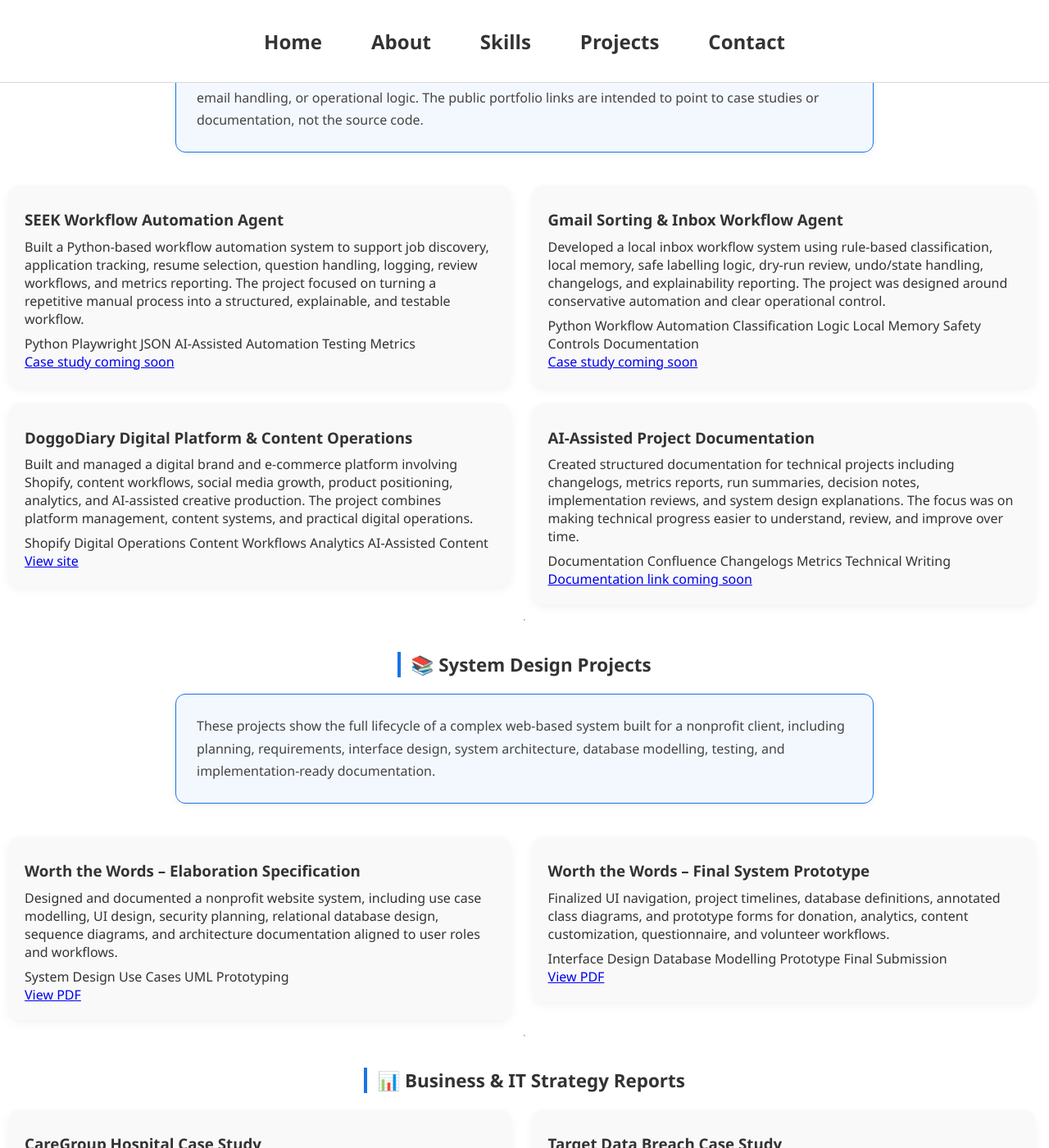
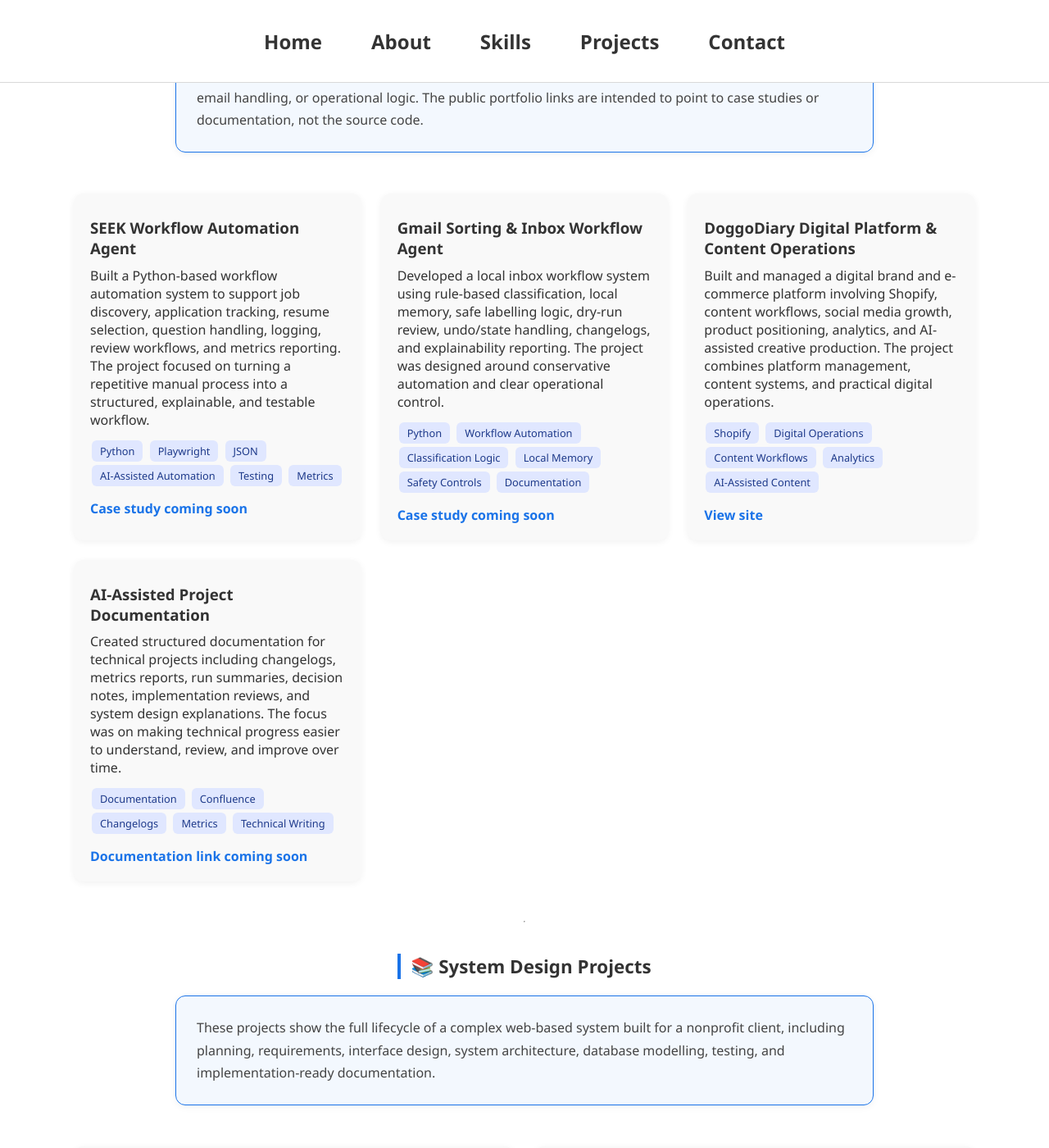
Before and after one commit to masontatafu/masontatafu.github.io, a Jekyll site: the page built from projects.md, in a window 1280 px wide and 1400 px high, scrolled down 337 px. Shown: the whole window at 82% size. Built offline with Jekyll 4.4.1, drawn with Linux system fonts in a browser that asks for light colours.

Commit message:
Update style.css

```diff
--- a/assets/css/style.css
+++ b/assets/css/style.css
@@ -501,61 +501,15 @@ body {
   scale: 1.08; /* bump this up slightly to match the others */
 }
 
-
 /* projects page */
 
-.project-card {
-    display: inline-block;
-    vertical-align: top;
-    width: calc(48% - 40px);
-    margin: 10px;
-    background-color: #f9f9f9;
-    padding: 20px;
-    border-radius: 15px;
-    box-shadow: 0 4px 12px rgba(0, 0, 0, 0.05);
-    transition: transform 0.3s ease;
-}
-
-.project-card:hover {
-    transform: translateY(-5px);
-}
-
-.project-card p, .project-card h3 {
-    margin: 0.5em 0;
-}
-
-@media (max-width: 768px) {
-    .project-card {
-        width: 100%;
-        margin: 15px 0;
-    }
-
-main > :last-child {
-    margin-bottom: 100px;
-}
-
-.tag {
-  display: inline-block;
-  background-color: #1a73e8;
-  color: white;
-  font-size: 0.75rem;
-  padding: 3px 8px;
-  border-radius: 10px;
-  margin-right: 6px;
-  margin-top: 6px;
-}
-.project-tags {
-  margin-top: 8px;
-}
-
-
-
-/* changes to projects page to display 2x2 grid */
 .project-grid {
   display: grid;
   grid-template-columns: repeat(auto-fit, minmax(320px, 1fr));
   gap: 24px;
-  margin-top: 20px;
+  max-width: 1100px;
+  margin: 20px auto 40px auto;
+  padding: 0 20px;
 }
 
 .project-card {
@@ -563,18 +517,37 @@ main > :last-child {
   border-radius: 12px;
   padding: 20px;
   box-shadow: 0 2px 8px rgba(0, 0, 0, 0.06);
-  transition: transform 0.2s ease;
+  transition: transform 0.2s ease, box-shadow 0.2s ease;
 }
 
 .project-card:hover {
-  transform: scale(1.02);
+  transform: translateY(-4px);
+  box-shadow: 0 6px 16px rgba(0, 0, 0, 0.08);
+}
+
+.project-card p,
+.project-card h3 {
+  margin: 0.5em 0;
+}
+
+.project-card a {
+  display: inline-block;
+  margin-top: 14px;
+  color: #1a73e8;
+  font-weight: 600;
+  text-decoration: none;
+}
+
+.project-card a:hover {
+  text-decoration: underline;
 }
 
 .project-tags {
   margin-top: 12px;
 }
 
-.project-tags .tag {
+.project-tags .tag,
+.tag {
   display: inline-block;
   background-color: #e0e7ff;
   color: #1e3a8a;
@@ -584,3 +557,55 @@ main > :last-child {
   font-size: 0.8rem;
   font-weight: 500;
 }
+
+main > :last-child {
+  margin-bottom: 100px;
+}
+
+@media (max-width: 768px) {
+  nav {
+    height: auto;
+    min-height: 80px;
+  }
+
+  nav ul {
+    flex-wrap: wrap;
+  }
+
+  nav a {
+    font-size: 1.1em;
+    padding: 14px 16px;
+  }
+
+  main {
+    padding-top: 120px;
+    padding-left: 14px;
+    padding-right: 14px;
+  }
+
+  .home-text {
+    font-size: 2.6rem;
+  }
+
+  .subheading {
+    font-size: 1.3rem;
+    padding: 0 12px;
+  }
+
+  .about-image-row img {
+    width: 260px;
+    height: 260px;
+  }
+
+  .project-grid {
+    grid-template-columns: 1fr;
+    padding: 0;
+  }
+
+  .box-link {
+    width: 190px;
+    height: 130px;
+    line-height: 130px;
+    font-size: 1.2rem;
+  }
+}
```
